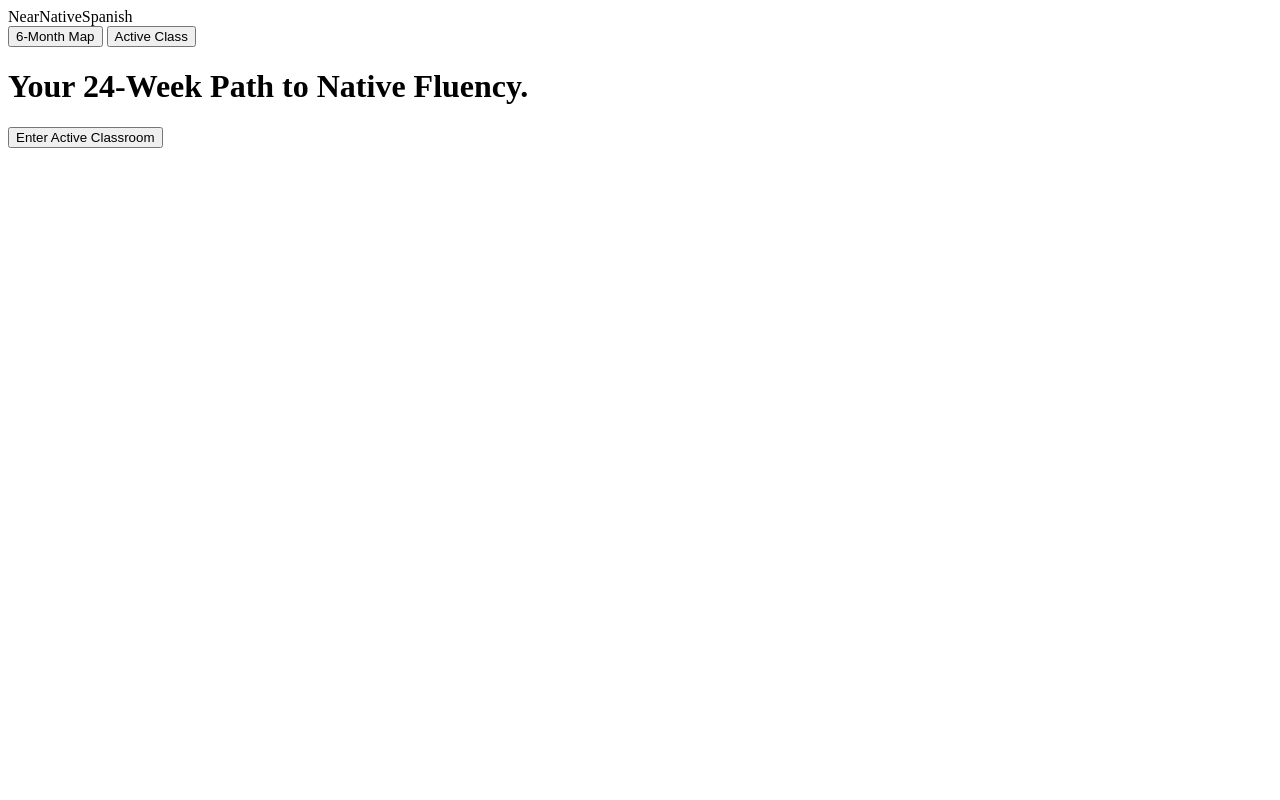
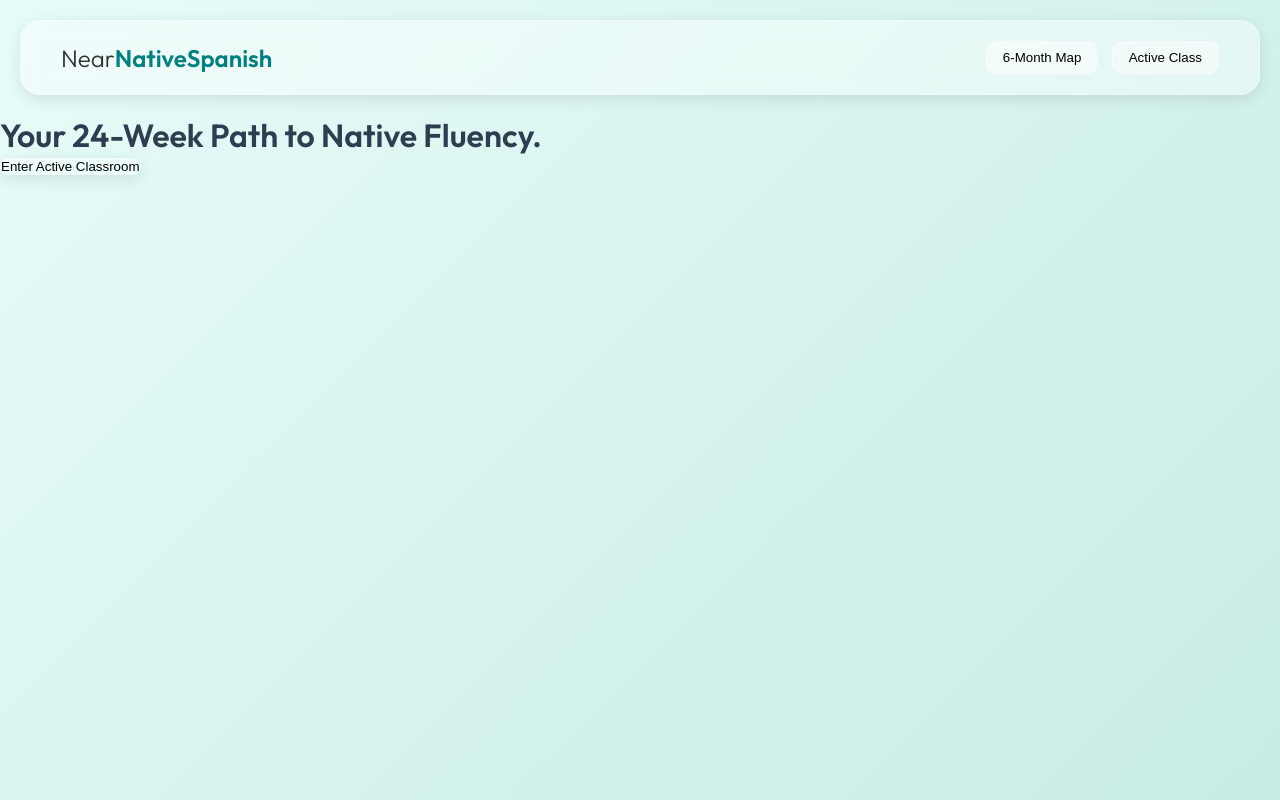
Before and after one commit to AliasElFlaco/Near-Native-Espanish, a website: page views/index.html in a window 1280 px wide. Drawn offline with Linux system fonts and the light colour scheme.

Commit message:
Fix: style.css not connecting to html

```diff
--- a/public/style.css
+++ b/public/style.css
@@ -5,20 +5,25 @@
   padding: 0;
 }
 body {
-  background: linear-gradient(135deg, #e0f7f1, #d1efe8); /* The base gradient */
+  background: linear-gradient(135deg, #e6fcf9, #c8ebe5); /* The base gradient */
   font-family: "Outfit", sans-serif;
   color: #2c3e50;
+  margin: 0;
+  padding: 0;
   min-height: 100vh;
   display: flex;
   flex-direction: column;
 }
-/* NavBar flexbox */
+/* Style the navbar to push things to the top */
 .navbar {
   display: flex;
   justify-content: space-between;
   align-items: center;
-  padding: 15px 30px;
+  padding: 20px 40px;
   margin: 20px;
+  background: rgba(255, 255, 255, 0.5);
+  backdrop-filter: blur(10px);
+  border-bottom: 1px solid rgba(255, 255, 255, 0.3);
 }
 
 .logo {
--- a/views/index.html
+++ b/views/index.html
@@ -4,6 +4,7 @@
     <meta charset="UTF-8" />
     <meta name="viewport" content="width=device-width, initial-scale=1.0" />
     <title>NearNativeSpanish</title>
+    <link rel="stylesheet" href="/style.css" />
     <link
       href="https://fonts.googleapis.com/css2?family=Outfit:wght@300;400;600&display=swap"
       rel="stylesheet"
```
